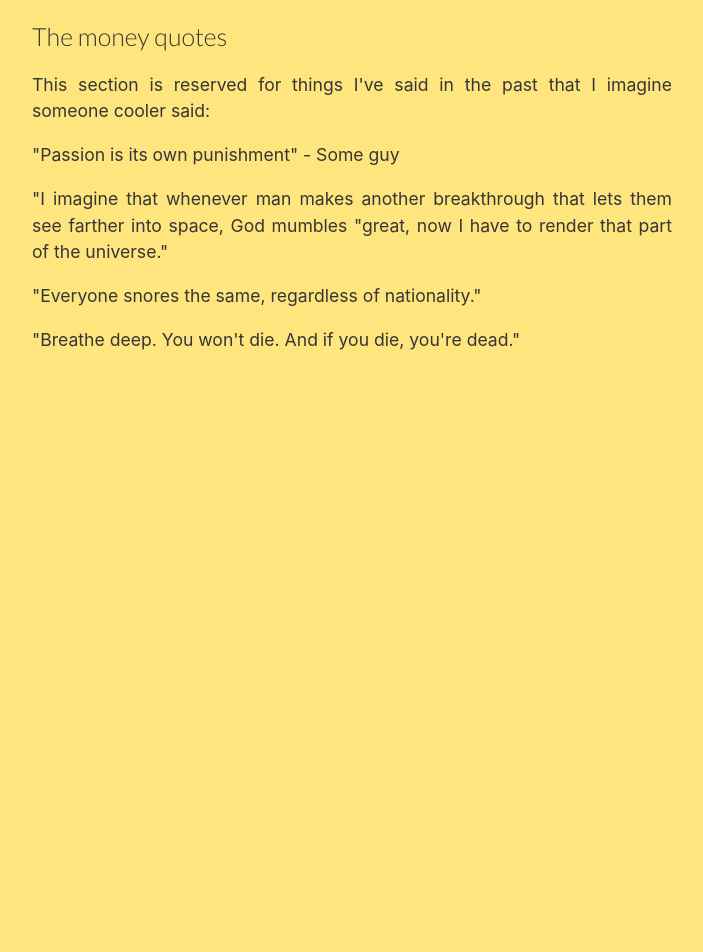
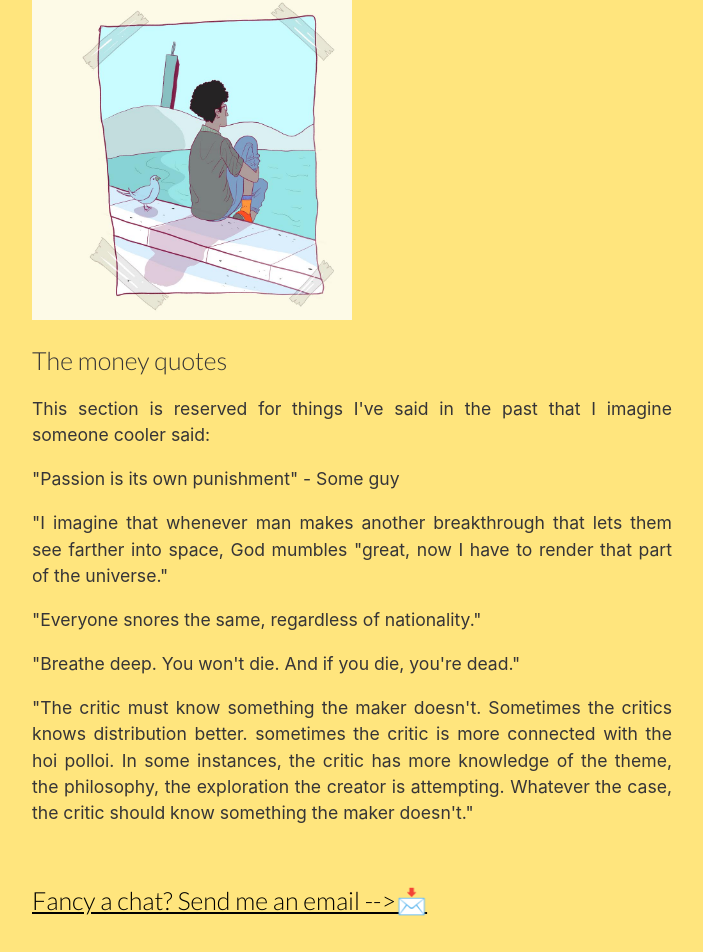
Before and after one commit to vunderkind/portfolio_two_point_zero, a React (Create React App) app in the folder portfolio/: page /about in a window 1280 px wide. Shown: the part 2738-3690 px from the top of the page, without its empty margins (288-991 px from the left). Before the commit the page ends 3091 px from the top, so only its background shows below. Built offline with nearby package versions, Linux system fonts and the light colour scheme; a web font is replaced by a local one.

Commit message:
Added final touches

```diff
--- a/portfolio/src/Components/About.js
+++ b/portfolio/src/Components/About.js
@@ -1,6 +1,7 @@
 import React from 'react'
 import justin from './justin.gif';
 import bicycle from './bicycle.jpeg';
+import facedead from './facedead.jpg'
 
 function Home(props) {
     return (
@@ -21,13 +22,17 @@ function Home(props) {
         <img src={bicycle} alt='bike' className="Aboutimg"/>
         <p>I do some writing on my Substack blog titled <a href="https://dowhile.substack.com">'Do While Thinking'</a> (geddit...? hah!) where I try to break my mind from the monotone of constant execution without pausing to think. There's no gimmick to the title: it is me doing things while thinking about doing things - keeping the mind sharp while the fingers continue to wear down expensive Macbook keyboards. </p>
         <br/>
-        {/* <img src={draw2} alt='draw2'/> */}
+        <img src={facedead} alt='draw2'style={{width:'50%'}}/>
         <h2>The money quotes</h2>
         <p>This section is reserved for things I've said in the past that I imagine someone cooler said:</p>
         <p>"Passion is its own punishment" - Some guy</p>
         <p>"I imagine that whenever man makes another breakthrough that lets them see farther into space, God mumbles "great, now I have to render that part of the universe."</p>
         <p>"Everyone snores the same, regardless of nationality."</p>
         <p>"Breathe deep. You won't die. And if you die, you're dead."</p>
+        <p>"The critic must know something the maker doesn't. Sometimes the critics knows distribution better. sometimes the critic is more connected with the hoi polloi. In some instances, the critic has more knowledge of the theme, the philosophy, the exploration the creator is attempting. Whatever the case, the critic should know something the maker doesn't."</p>
+        <br/>
+        <a href="mailto:thevunderkind@gmail.com"><h2>Fancy a chat? Send me an email -->📩</h2></a>
+        <br/><br/><br/><br/><br/>
 
         </div>
         </div>
```
Also changed, not shown: portfolio/src/Components/facedead.jpg (added).
